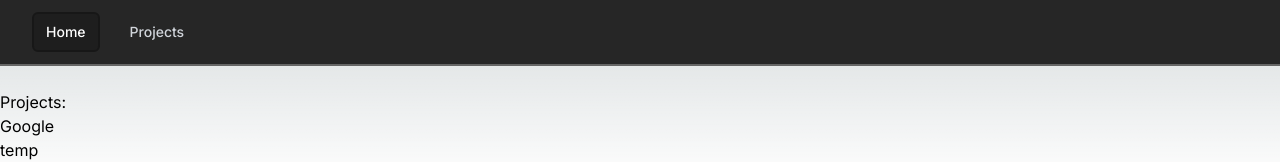
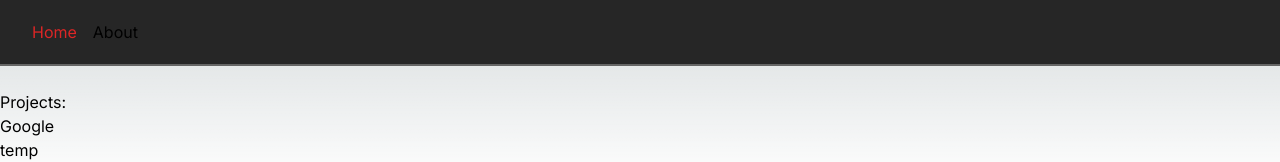
Before and after one commit to Halvor0808/my_website, a Next.js app in the folder website/: page /projects in a window 1280 px wide. Shown: the top 162 px of the page. Built offline with nearby package versions, Linux system fonts and the light colour scheme.

Commit message:
Dysfunctional navbar-mem for ative tab

```diff
--- a/website/src/app/components/navList.js
+++ b/website/src/app/components/navList.js
@@ -1,38 +1,37 @@
-
-import React from "react";
+'use client'
+import { React, useState } from "react";
+import Link from "next/link";
 
 const NavList = () => {
+
+  const [activeTab, setActiveTab] = useState("home")
+  const handleTabSelection = (tab) => {
+    setActiveTab(tab);
+  }
+
   return (
     <nav className="bg-neutral-800 border-b-neutral-400/50 border-b-2 border-solid mb-6">
       <div className="mx-auto max-w-7xl px-2 sm:px-6 lg:px-8">
         <div className="relative flex h-16 items-center justify-between">
           <div className="flex flex-1 items-center justify-center sm:items-stretch sm:justify-start">
             <div className="flex space-x-4">
-              {/* Current: "bg-neutral-900/50 text-white rounded-md px-3 py-2 text-sm font-medium
-                border-neutral-900 border-2 border-solid",
-              Default: "text-gray-300 hover:bg-neutral-700/50 hover:text-white rounded-md px-3 py-2
-                text-sm font-medium hover:border-neutral-900 border-2 hover:border-solid"
-                style={{"border-color": "transparent" }}  */}
-              <a
-                href="/"
-                className="bg-neutral-900/50 text-white rounded-md px-3 py-2 text-sm font-medium border-neutral-900 border-2 border-solid"
-                aria-current="page"
-              >
+              <Link href="/"
+                className={activeTab === "home" ? "text-red-600" : ""}
+                onClick={() => handleTabSelection("home")}>
                 Home
-              </a>
-              <a
-                href="/projects"
-                className="text-gray-300 hover:bg-neutral-700/50 hover:text-white rounded-md px-3 py-2 text-sm font-medium hover:border-neutral-900 border-2 hover:border-solid"
-                style={{"borderColor": "transparent" }}
-              >
-                Projects
-              </a>
+              </Link>
+
+              <Link href="/projects"
+                className={activeTab === "projects" ? "text-red-600" : ""}
+                onClick={() => handleTabSelection("projects")}>
+                About
+              </Link>
             </div>
           </div>
         </div>
       </div>
     </nav>
-
   );
 }
+
 export default NavList;
```
